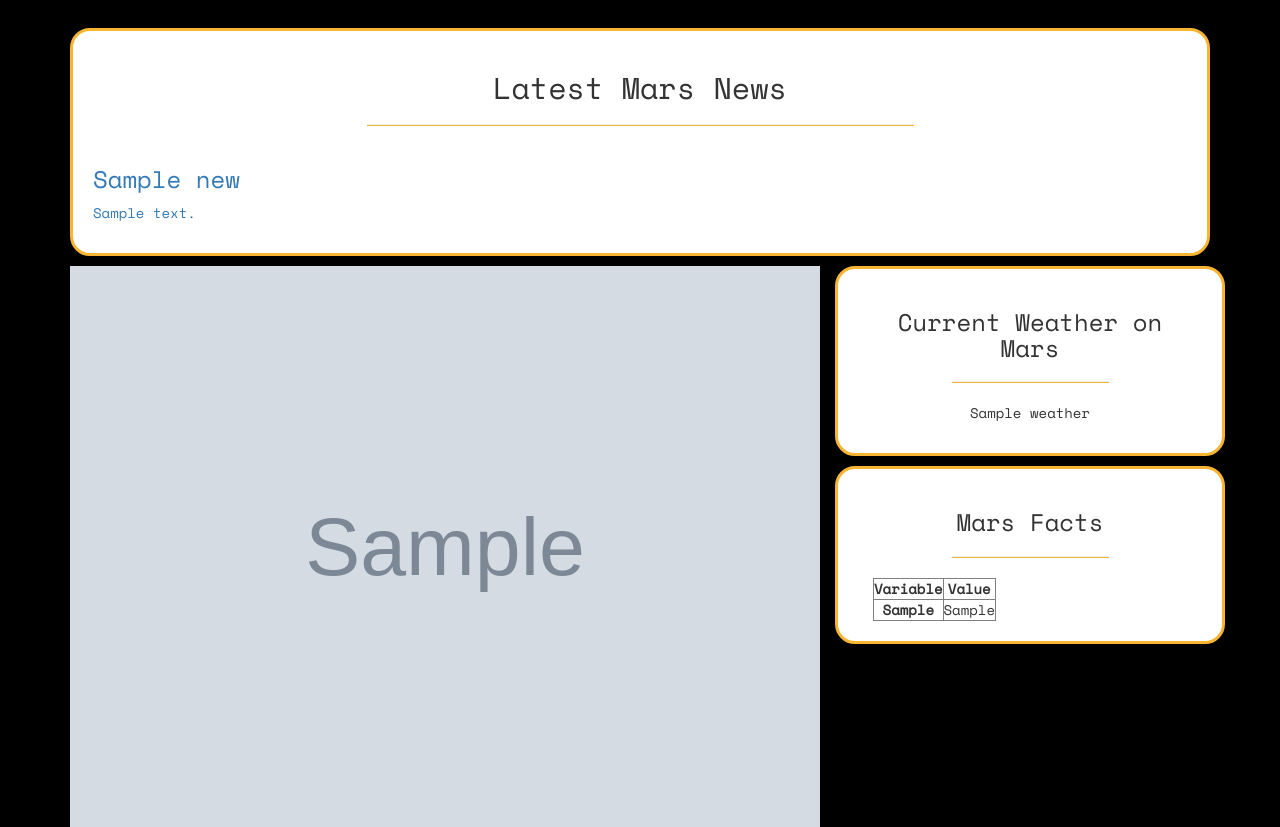
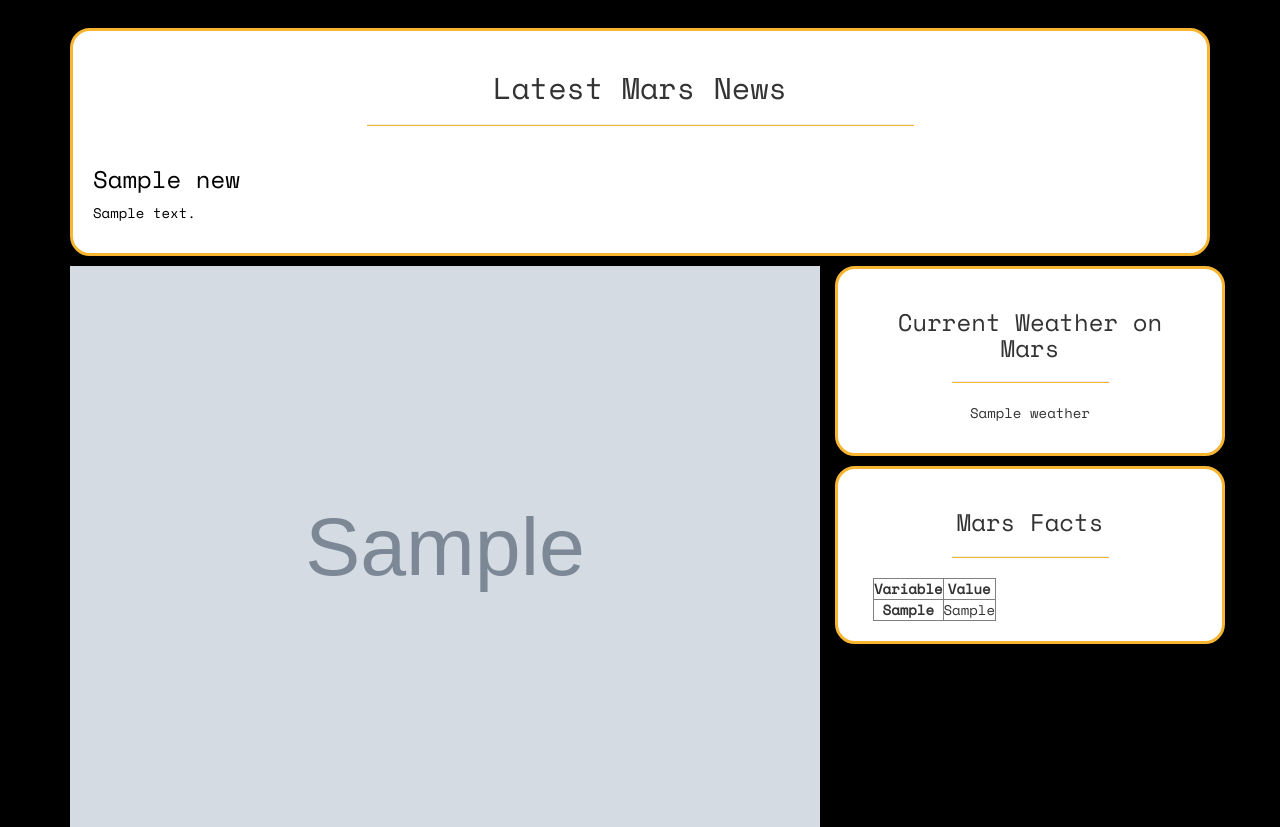
Before and after one commit to Sam-Marshall/Scraping_Mars, a Flask app: page / in a window 1280 px wide. Shown: the part 247-1074 px from the top of the page. Run offline with Flask 2, Linux system fonts and the light colour scheme; grey boxes marked "Sample" are stand-in pictures; a database or web service that is not in the repository returns one stand-in record (values such as "Sample title"); some libraries are stand-ins or nearby versions.

Commit message:
adding some link styling

```diff
--- a/templates/index.html
+++ b/templates/index.html
@@ -89,6 +89,16 @@
     .scrapeDiv:hover>.curiosityImg {
         right: 65%;
     }
+
+    .newsLink{
+        text-decoration:none;
+        color: black !important;
+    }
+
+    .newsLink:hover{
+        text-decoration:none;
+        color: #f7b532 !important;
+    }
     </style>
 </head>
 
@@ -111,7 +121,7 @@
                 <div class='row' style="display:flex; flex-wrap:wrap;">
                     {% for new in news %}
                     <div class='col-md-4'>
-                        <a href={{new.article_link}}>
+                        <a href={{new.article_link}} class="newsLink">
                             <h3>{{ new.article_title }}</h3>
                             <p>{{ new.article_summary }}</p>
                         </a>
```
